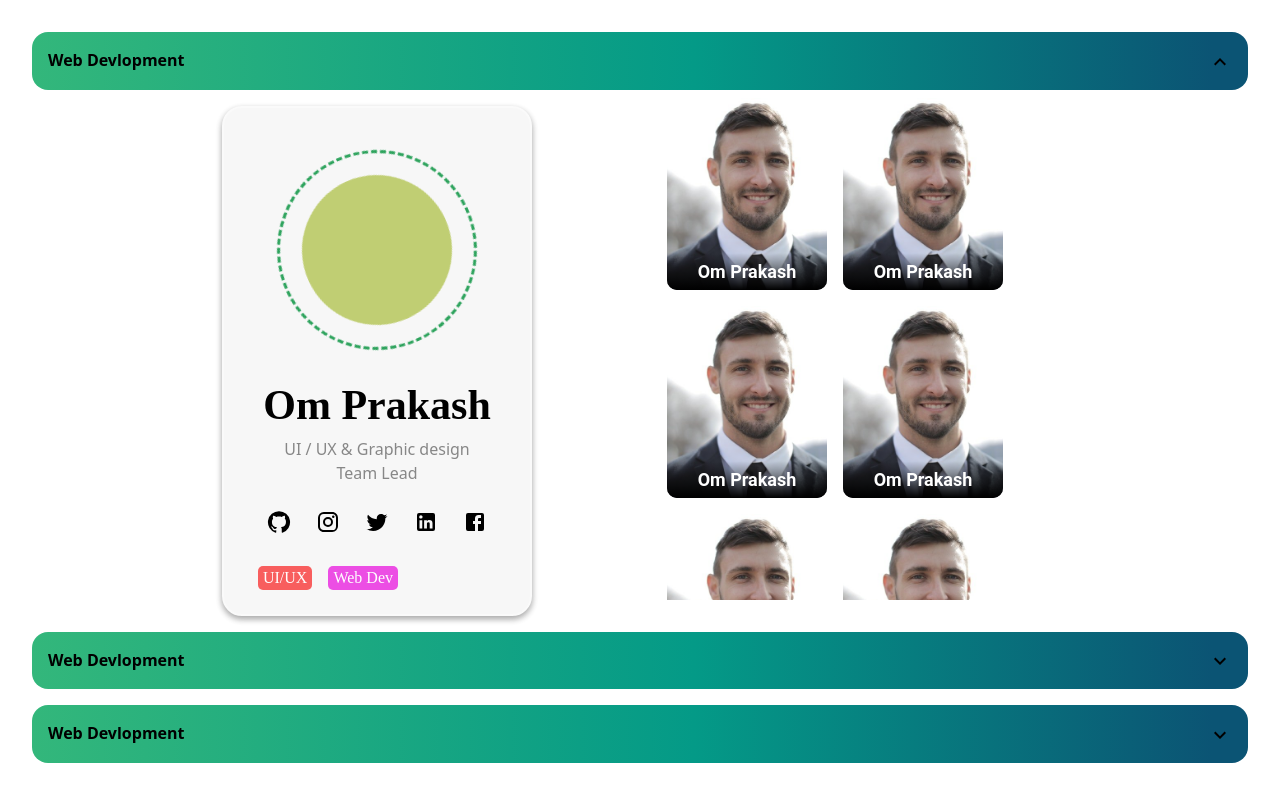
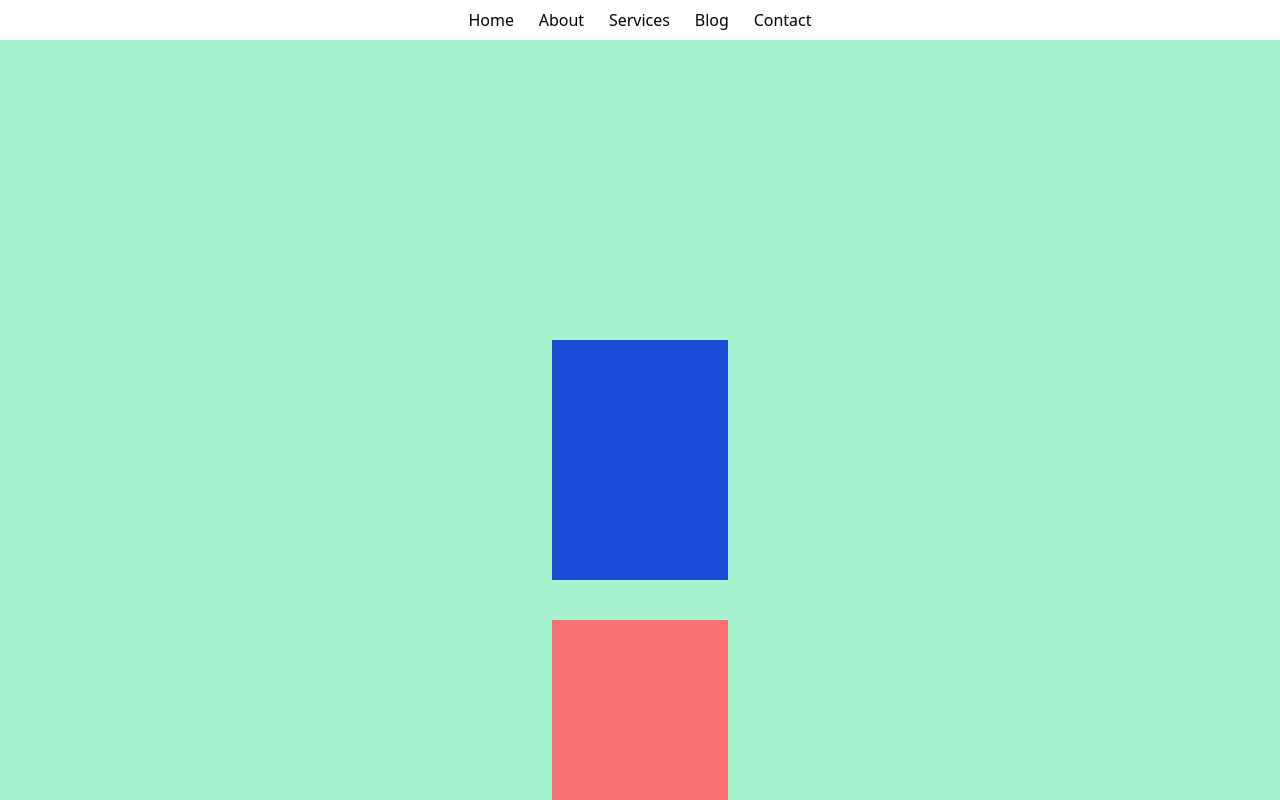
Before and after one commit to OmPr366/testingComponents, a React (Create React App) app: page /page2 in a window 1280 px wide. Shown: the top 800 px of the page. Built offline with nearby package versions, Linux system fonts and the light colour scheme.

Commit message:
page transition Added

```diff
--- a/package.json
+++ b/package.json
@@ -15,6 +15,8 @@
     "react": "^17.0.2",
     "react-dom": "^17.0.2",
     "react-intl": "^3.1.0",
+    "react-router": "^6.0.2",
+    "react-router-dom": "^5.2.0",
     "react-scripts": "^4.0.3",
     "web-vitals": "^1.1.2"
   },
--- a/src/App.js
+++ b/src/App.js
@@ -1,16 +1,38 @@
-import logo from './logo.svg';
-import './App.css';
-import Card from './components/Card';
-import SmallCard from './components/SmallCard';
-import SelfAcc from './components/SelfAcc';
+import logo from "./logo.svg";
+import "./App.css";
+import Card from "./components/Card";
+import SmallCard from "./components/SmallCard";
+import SelfAcc from "./components/SelfAcc";
+import { BrowserRouter as Router, Switch, Route } from "react-router-dom";
+import { useLocation } from "react-router";
+import { Nav } from "./components/Nav";
+import { Page2 } from "./components/Page2";
+import { Page3 } from "./components/Page3";
+import { AnimatePresence } from "framer-motion";
 
 function App() {
   return (
+    <AnimatePresence>
     <div className="App">
-      <SelfAcc/>
-      {/* <Card/>
+      <Router>
+        <Nav />
+        <Switch >
+          <Route path="/page3">
+            <Page3/>
+          </Route>
+          <Route path="/page2">
+            <Page2/>
+          </Route>
+          <Route path="/">
+          <SelfAcc />
+          </Route>
+        </Switch>
+
+        {/* <Card/>
       <SmallCard/> */}
+      </Router>
     </div>
+    </AnimatePresence>
   );
 }
 
--- /dev/null
+++ b/src/components/Nav.js
@@ -0,0 +1,18 @@
+import React from 'react'
+import {
+
+    Link
+  } from "react-router-dom";
+
+export const Nav = () => {
+    return (
+        <div className='nav w-96 flex justify-around p-2 list-none justify-center m-auto cursor-pointer'>
+            <li><Link to="/"> Home</Link></li>
+            <li><Link to="/page2">About </Link></li>
+            <li><Link to="/page3">Services</Link></li>
+            <li><Link to="/page2">Blog</Link></li>
+            <li><Link to="/page3">Contact</Link></li>
+
+        </div>
+    )
+}
--- /dev/null
+++ b/src/components/Page2.js
@@ -0,0 +1,29 @@
+import React from 'react'
+import { motion } from 'framer-motion'
+
+export const Page2 = () => {
+    return (
+        <motion.div className=' w-full  bg-green-200 flex flex-col items-center  '
+        initial={{
+            opacity:0
+        }}
+            animate={{
+                opacity:1
+            }}
+            exit={{
+                opacity:0
+            }}
+        >
+             <div className=' w-44 h-60  bg-graay-200 my-5  '></div>
+            <div className=' w-44 h-60 bg-blue-700 my-5 '></div>
+            <div className=' w-44 h-60  bg-red-400 my-5  '></div>
+            <div className=' w-44 h-60 bg-blue-700 my-5 '></div>
+            <div className=' w-44 h-60 bg-blue-700 my-5 '></div>
+            <div className=' w-44 h-60 bg-green-400 my-5 '></div>
+
+            <div className=' w-44 h-60 bg-blue-700 my-5 '></div>
+
+            <div className=' w-44 h-60 bg-green-400 my-5 '></div>
+        </motion.div>
+    )
+}
--- /dev/null
+++ b/src/components/Page3.js
@@ -0,0 +1,31 @@
+import React from 'react'
+import { motion } from 'framer-motion'
+
+export const Page3 = () => {
+    return (
+        <motion.div className='w-full  bg-blue-200 flex flex-col  items-center p-2'
+        initial={{
+            opacity:0
+        }}
+            animate={{
+                opacity:1
+            }}
+            exit={{
+                opacity:0
+            }}
+        >
+            <div className=' w-44 h-60  bg-red-400 my-5  '>
+
+            </div>
+            <div className=' w-44 h-60 bg-blue-700 my-5 '></div>
+            <div className=' w-44 h-60 bg-red-200 my-5 '></div>
+            <div className=' w-44 h-60 bg-green-400 my-5 '></div>
+
+            <div className=' w-44 h-60 bg-blue-700 my-5 '></div>
+
+            <div className=' w-44 h-60 bg-green-400 my-5 '></div>
+
+
+        </motion.div>
+    )
+}
```
Also changed, not shown: 1 other file (tests, documents, lock files or other folders).
